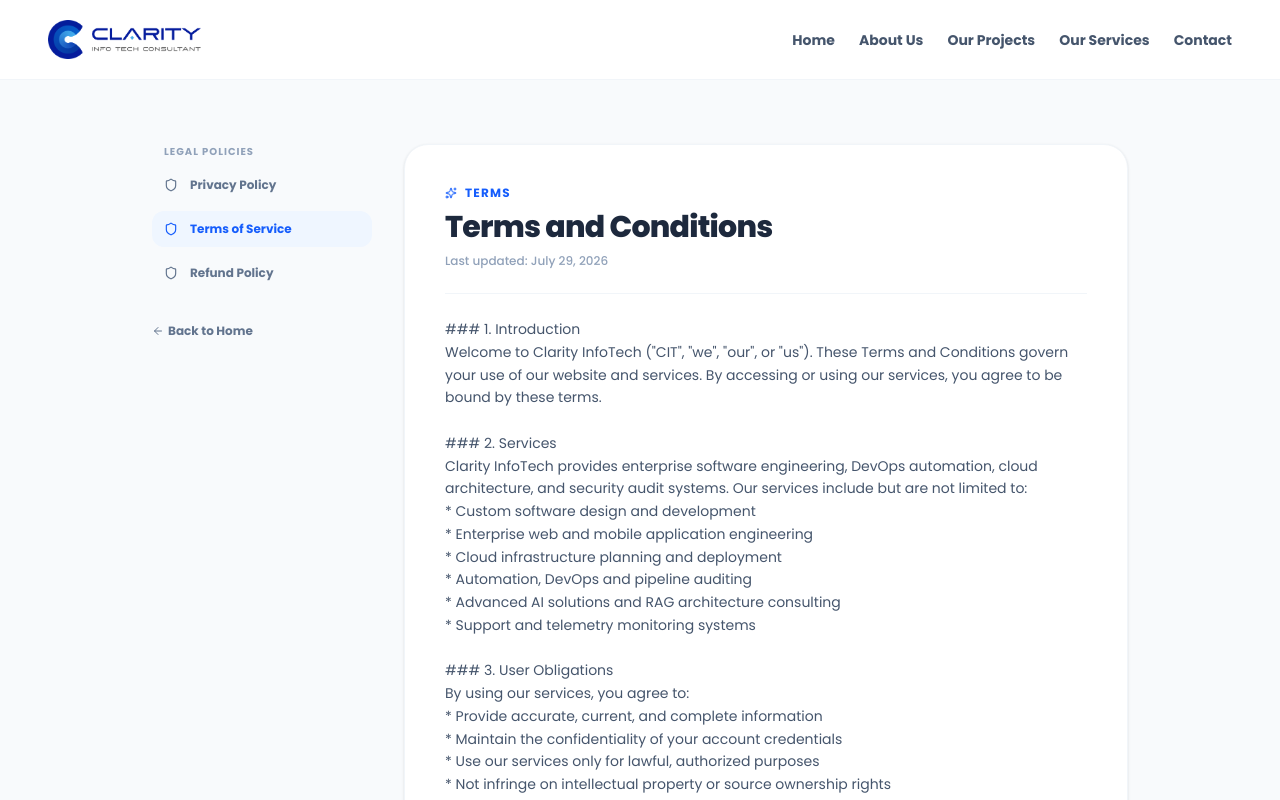
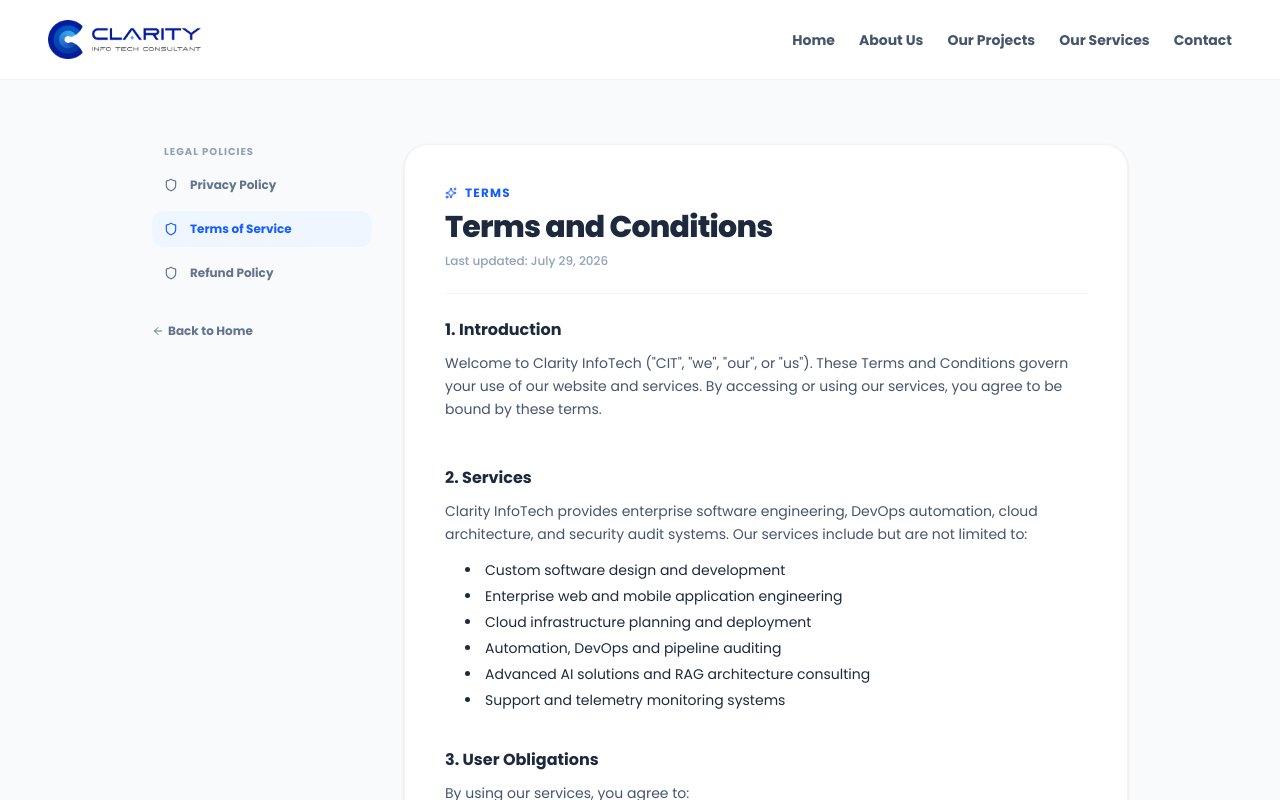
Before and after one commit to Zubairyasalam/Clarity-InfoTech, a Next.js app: page /terms-of-service in a window 1280 px wide. Shown: the top 800 px of the page. Built offline with nearby package versions, Linux system fonts and the light colour scheme.

Commit message:
Implement inline markdown formatting parser on legal pages to hide raw markdown symbols (# and *) from users

```diff
--- a/src/app/privacy-policy/page.js
+++ b/src/app/privacy-policy/page.js
@@ -113,6 +113,57 @@
     }
   }, []);
 
+  const renderFormattedContent = (text) => {
+    if (!text) return null;
+    const lines = text.split("\n");
+    return lines.map((line, idx) => {
+      let content = line;
+      let isBoldLine = false;
+      if (content.startsWith("**") && content.endsWith("**")) {
+        content = content.replace(/\*\*/g, "");
+        isBoldLine = true;
+      }
+
+      const renderLineContent = (str) => {
+        const parts = str.split(/\*\*([^*]+)\*\*/g);
+        if (parts.length === 1) return str;
+        return parts.map((part, i) => (i % 2 === 1 ? <strong key={i} className="font-bold text-slate-800">{part}</strong> : part));
+      };
+
+      if (line.startsWith("### ")) {
+        const title = line.replace("### ", "");
+        return <h3 key={idx} className="text-base font-bold text-slate-800 mt-6 mb-2.5 font-sans">{renderLineContent(title)}</h3>;
+      }
+      if (line.startsWith("## ")) {
+        const title = line.replace("## ", "");
+        return <h2 key={idx} className="text-lg font-extrabold text-slate-800 mt-8 mb-3 font-sans">{renderLineContent(title)}</h2>;
+      }
+      if (line.startsWith("# ")) {
+        const title = line.replace("# ", "");
+        return <h1 key={idx} className="text-xl font-black text-slate-850 mt-10 mb-4 font-sans">{renderLineContent(title)}</h1>;
+      }
+      if (line.startsWith("* ") || line.startsWith("- ")) {
+        const clean = line.substring(2);
+        return (
+          <li key={idx} className="ml-4 list-disc pl-1 mb-1.5 text-slate-650 text-sm font-sans">
+            {renderLineContent(clean)}
+          </li>
+        );
+      }
+      if (line.trim() === "") {
+        return <div key={idx} className="h-2" />;
+      }
+      if (isBoldLine) {
+        return <p key={idx} className="text-sm font-bold text-slate-800 mt-4 mb-2 font-sans">{content}</p>;
+      }
+      return (
+        <p key={idx} className="text-sm text-slate-600 leading-relaxed mb-3.5 font-sans">
+          {renderLineContent(content)}
+        </p>
+      );
+    });
+  };
+
   return (
     <div className="min-h-screen bg-[#F8FAFC] text-slate-800 font-sans flex flex-col">
       {/* Navbar */}
@@ -171,8 +222,8 @@
             <p className="text-xs text-slate-400 mt-2 font-medium">{legalData.privacySubtitle}</p>
           </div>
 
-          <div className="prose prose-slate max-w-none text-slate-600 text-sm leading-relaxed whitespace-pre-wrap font-sans">
-            {legalData.privacyContent}
+          <div className="prose prose-slate max-w-none text-slate-650 text-sm leading-relaxed font-sans">
+            {renderFormattedContent(legalData.privacyContent)}
           </div>
         </section>
       </main>
--- a/src/app/refund-policy/page.js
+++ b/src/app/refund-policy/page.js
@@ -45,6 +45,57 @@
       try { setHeaderData(JSON.parse(storedHeader)); } catch { }
     }
   }, []);
+
+  const renderFormattedContent = (text) => {
+    if (!text) return null;
+    const lines = text.split("\n");
+    return lines.map((line, idx) => {
+      let content = line;
+      let isBoldLine = false;
+      if (content.startsWith("**") && content.endsWith("**")) {
+        content = content.replace(/\*\*/g, "");
+        isBoldLine = true;
+      }
+
+      const renderLineContent = (str) => {
+        const parts = str.split(/\*\*([^*]+)\*\*/g);
+        if (parts.length === 1) return str;
+        return parts.map((part, i) => (i % 2 === 1 ? <strong key={i} className="font-bold text-slate-800">{part}</strong> : part));
+      };
+
+      if (line.startsWith("### ")) {
+        const title = line.replace("### ", "");
+        return <h3 key={idx} className="text-base font-bold text-slate-800 mt-6 mb-2.5 font-sans">{renderLineContent(title)}</h3>;
+      }
+      if (line.startsWith("## ")) {
+        const title = line.replace("## ", "");
+        return <h2 key={idx} className="text-lg font-extrabold text-slate-800 mt-8 mb-3 font-sans">{renderLineContent(title)}</h2>;
+      }
+      if (line.startsWith("# ")) {
+        const title = line.replace("# ", "");
+        return <h1 key={idx} className="text-xl font-black text-slate-850 mt-10 mb-4 font-sans">{renderLineContent(title)}</h1>;
+      }
+      if (line.startsWith("* ") || line.startsWith("- ")) {
+        const clean = line.substring(2);
+        return (
+          <li key={idx} className="ml-4 list-disc pl-1 mb-1.5 text-slate-650 text-sm font-sans">
+            {renderLineContent(clean)}
+          </li>
+        );
+      }
+      if (line.trim() === "") {
+        return <div key={idx} className="h-2" />;
+      }
+      if (isBoldLine) {
+        return <p key={idx} className="text-sm font-bold text-slate-800 mt-4 mb-2 font-sans">{content}</p>;
+      }
+      return (
+        <p key={idx} className="text-sm text-slate-600 leading-relaxed mb-3.5 font-sans">
+          {renderLineContent(content)}
+        </p>
+      );
+    });
+  };
 
   return (
     <div className="min-h-screen bg-[#F8FAFC] text-slate-800 font-sans flex flex-col">
@@ -104,8 +155,8 @@
             <p className="text-xs text-slate-400 mt-2 font-medium">{legalData.refundSubtitle}</p>
           </div>
 
-          <div className="prose prose-slate max-w-none text-slate-600 text-sm leading-relaxed whitespace-pre-wrap font-sans">
-            {legalData.refundContent}
+          <div className="prose prose-slate max-w-none text-slate-650 text-sm leading-relaxed font-sans">
+            {renderFormattedContent(legalData.refundContent)}
           </div>
         </section>
       </main>
--- a/src/app/terms-of-service/page.js
+++ b/src/app/terms-of-service/page.js
@@ -93,6 +93,57 @@
     }
   }, []);
 
+  const renderFormattedContent = (text) => {
+    if (!text) return null;
+    const lines = text.split("\n");
+    return lines.map((line, idx) => {
+      let content = line;
+      let isBoldLine = false;
+      if (content.startsWith("**") && content.endsWith("**")) {
+        content = content.replace(/\*\*/g, "");
+        isBoldLine = true;
+      }
+
+      const renderLineContent = (str) => {
+        const parts = str.split(/\*\*([^*]+)\*\*/g);
+        if (parts.length === 1) return str;
+        return parts.map((part, i) => (i % 2 === 1 ? <strong key={i} className="font-bold text-slate-800">{part}</strong> : part));
+      };
+
+      if (line.startsWith("### ")) {
+        const title = line.replace("### ", "");
+        return <h3 key={idx} className="text-base font-bold text-slate-800 mt-6 mb-2.5 font-sans">{renderLineContent(title)}</h3>;
+      }
+      if (line.startsWith("## ")) {
+        const title = line.replace("## ", "");
+        return <h2 key={idx} className="text-lg font-extrabold text-slate-800 mt-8 mb-3 font-sans">{renderLineContent(title)}</h2>;
+      }
+      if (line.startsWith("# ")) {
+        const title = line.replace("# ", "");
+        return <h1 key={idx} className="text-xl font-black text-slate-850 mt-10 mb-4 font-sans">{renderLineContent(title)}</h1>;
+      }
+      if (line.startsWith("* ") || line.startsWith("- ")) {
+        const clean = line.substring(2);
+        return (
+          <li key={idx} className="ml-4 list-disc pl-1 mb-1.5 text-slate-650 text-sm font-sans">
+            {renderLineContent(clean)}
+          </li>
+        );
+      }
+      if (line.trim() === "") {
+        return <div key={idx} className="h-2" />;
+      }
+      if (isBoldLine) {
+        return <p key={idx} className="text-sm font-bold text-slate-800 mt-4 mb-2 font-sans">{content}</p>;
+      }
+      return (
+        <p key={idx} className="text-sm text-slate-600 leading-relaxed mb-3.5 font-sans">
+          {renderLineContent(content)}
+        </p>
+      );
+    });
+  };
+
   return (
     <div className="min-h-screen bg-[#F8FAFC] text-slate-800 font-sans flex flex-col">
       {/* Navbar */}
@@ -151,8 +202,8 @@
             <p className="text-xs text-slate-400 mt-2 font-medium">{legalData.termsSubtitle}</p>
           </div>
 
-          <div className="prose prose-slate max-w-none text-slate-600 text-sm leading-relaxed whitespace-pre-wrap font-sans">
-            {legalData.termsContent}
+          <div className="prose prose-slate max-w-none text-slate-650 text-sm leading-relaxed font-sans">
+            {renderFormattedContent(legalData.termsContent)}
           </div>
         </section>
       </main>
```
